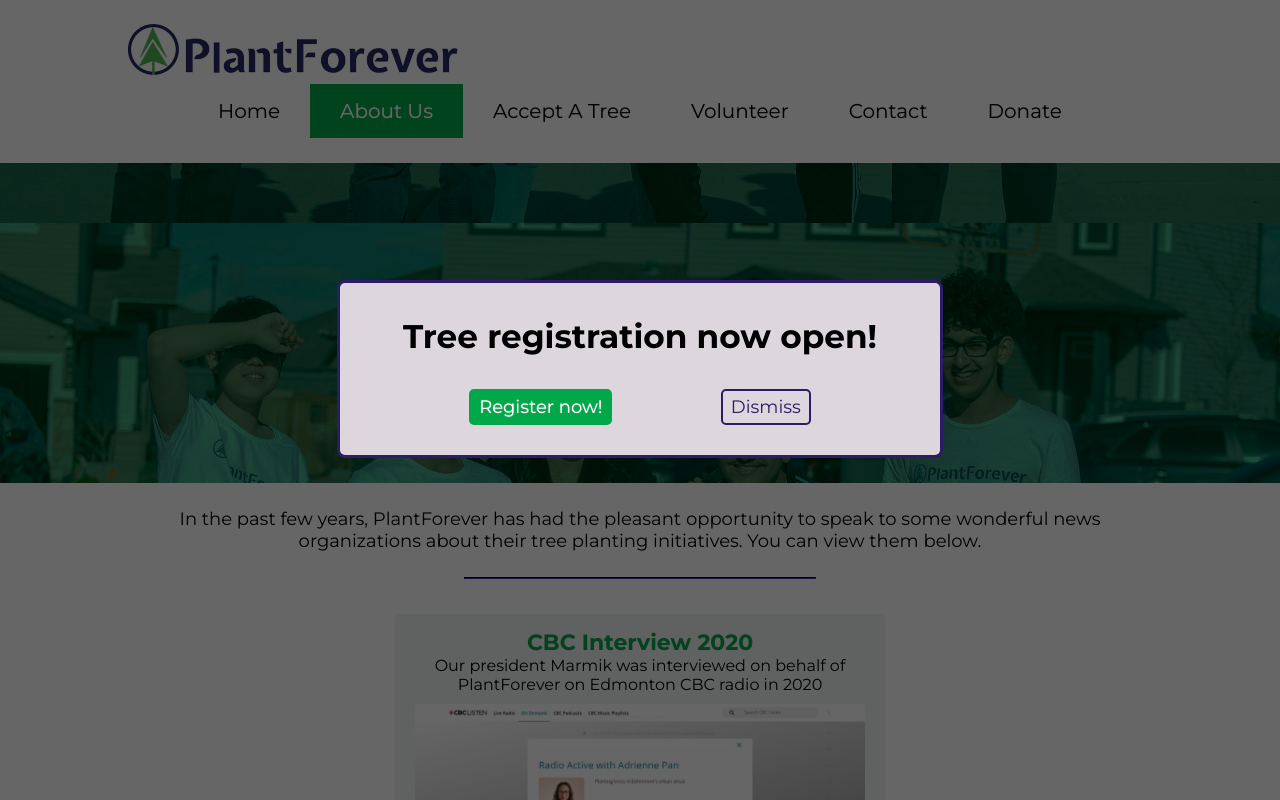
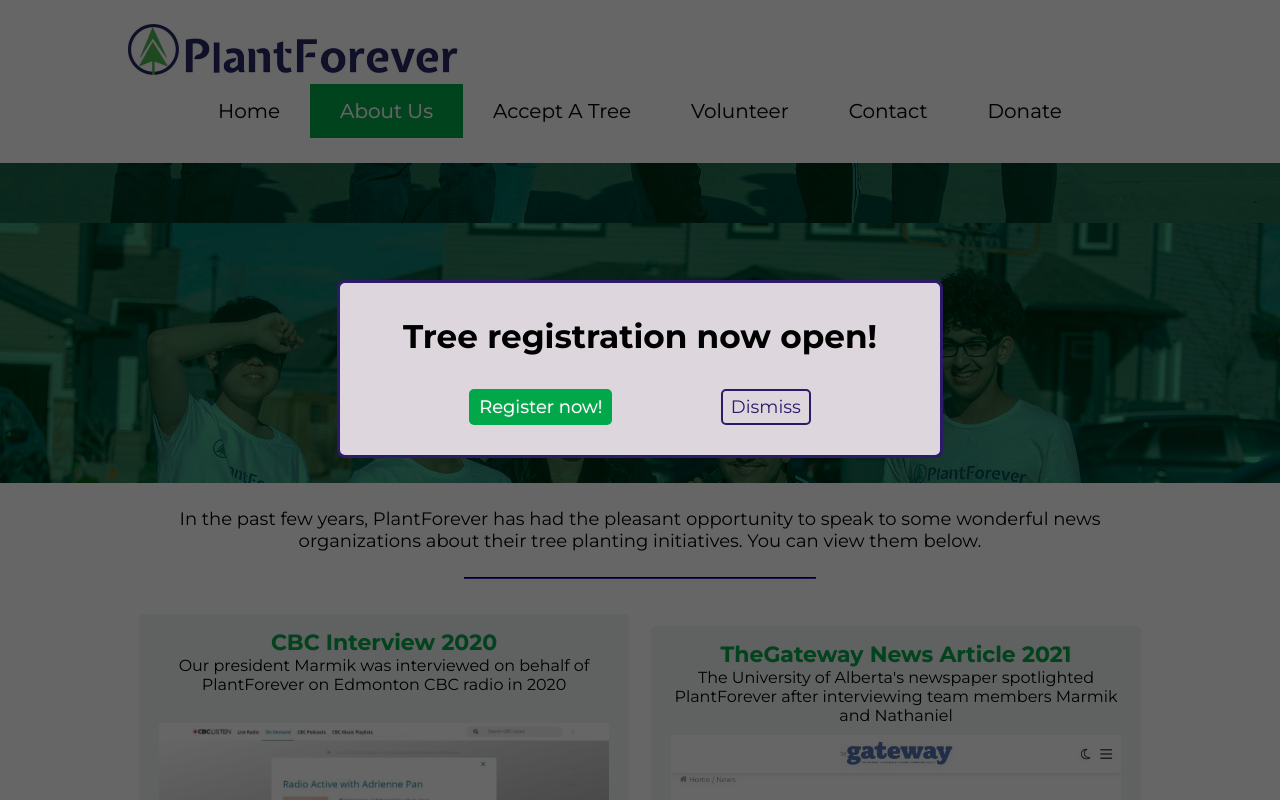
Before and after one commit to cocoliliace/PlantForever, a Vue app: page /in-the-news in a window 1280 px wide. Shown: the top 800 px of the page. Built offline with nearby package versions, Linux system fonts and the light colour scheme.

Commit message:
add TheGateway to the news page

```diff
--- a/src/views/InTheNews.vue
+++ b/src/views/InTheNews.vue
@@ -11,12 +11,18 @@
       <div class="cards-container">
         <div class="card">
             <a class="title" href="https://www.cbc.ca/listen/live-radio/1-52-radio-active" target="_blank">CBC Interview 2020</a>
-            <div class="description">Our president Marmik was interviewed on behalf of PlantForever on Edmonton CBC radio in 2020</div>
-            <img src="@/assets/in-the-news/cbc.jpg" />
+            <div class="description">Our president Marmik was interviewed on behalf of PlantForever on Edmonton CBC radio in 2020<br /></div>
+            <a href="https://www.cbc.ca/listen/live-radio/1-52-radio-active" target="_blank"><img src="@/assets/in-the-news/cbc.jpg" /></a>
             <audio controls>
                 <source src="@/assets/in-the-news/audio/cbc_interview.mp3" type="audio/mpeg">
                 Your browser does not support the audio element
             </audio>
+        </div>
+        <div class="card">
+            <a class="title" href="https://thegatewayonline.ca/2021/09/plantforever-develops-urban-forests-one-tree-at-a-time-the-gateway/" target="_blank">TheGateway News Article 2021</a>
+            <div class="description">The University of Alberta's newspaper spotlighted PlantForever after interviewing team members Marmik and Nathaniel</div>
+            <a href="https://thegatewayonline.ca/2021/09/plantforever-develops-urban-forests-one-tree-at-a-time-the-gateway/" target="_blank"><img src="@/assets/in-the-news/gateway.jpg" /></a>
+            <div class="spacer"></div>
         </div>
       </div>
     </div>
@@ -74,12 +80,18 @@ export default {
                 cursor: pointer;
             }
             .description {
+                min-height: 57px;
                 margin-bottom: 10px;
             }
             img {
                 width: 100%;
+                height: 210px;
+                object-fit: cover;
                 margin-bottom: 10px;
                 border-radius: 2px;
+            }
+            .spacer {
+                height: 35px;
             }
         }
      }
```
Also changed, not shown: src/assets/in-the-news/gateway.jpg (added).
